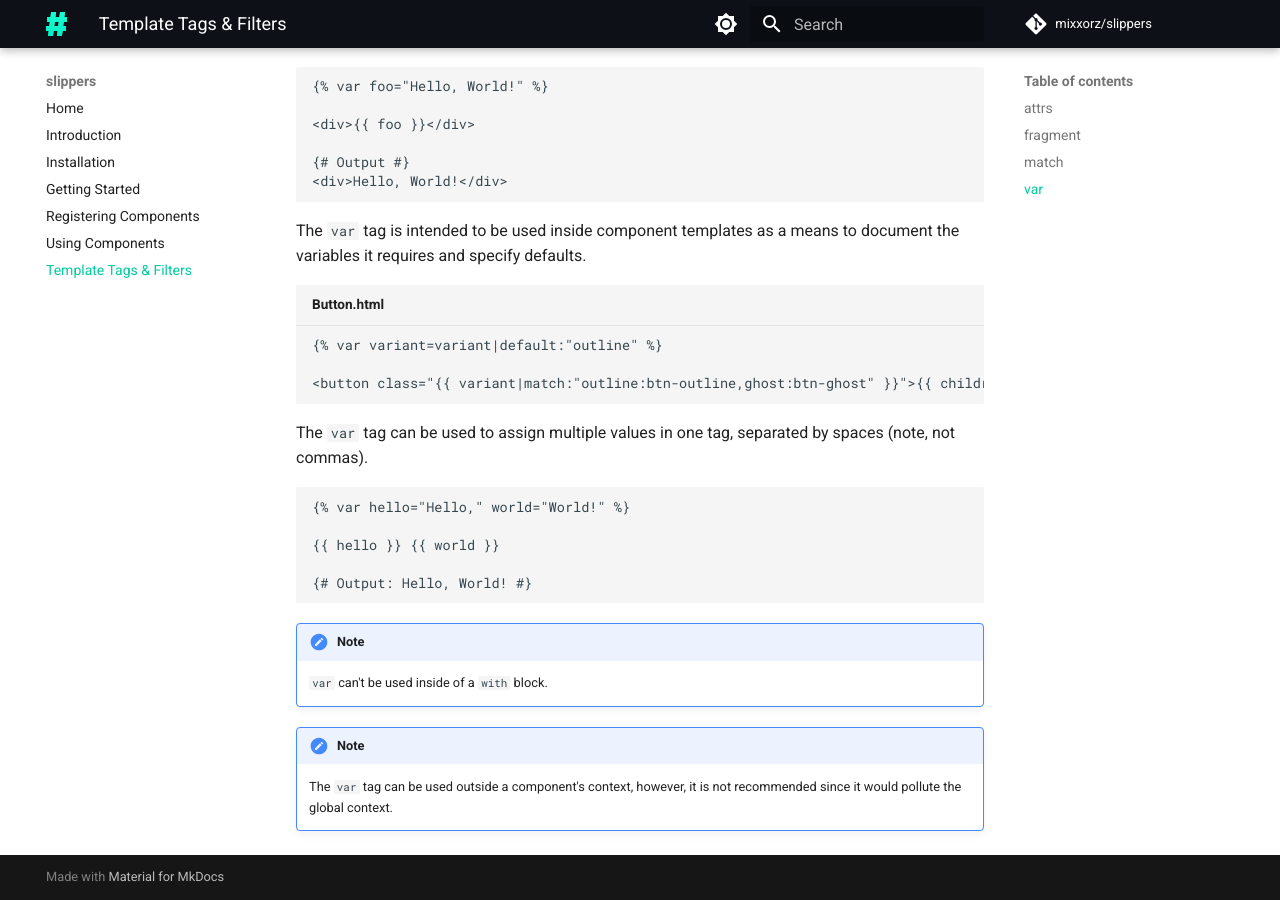
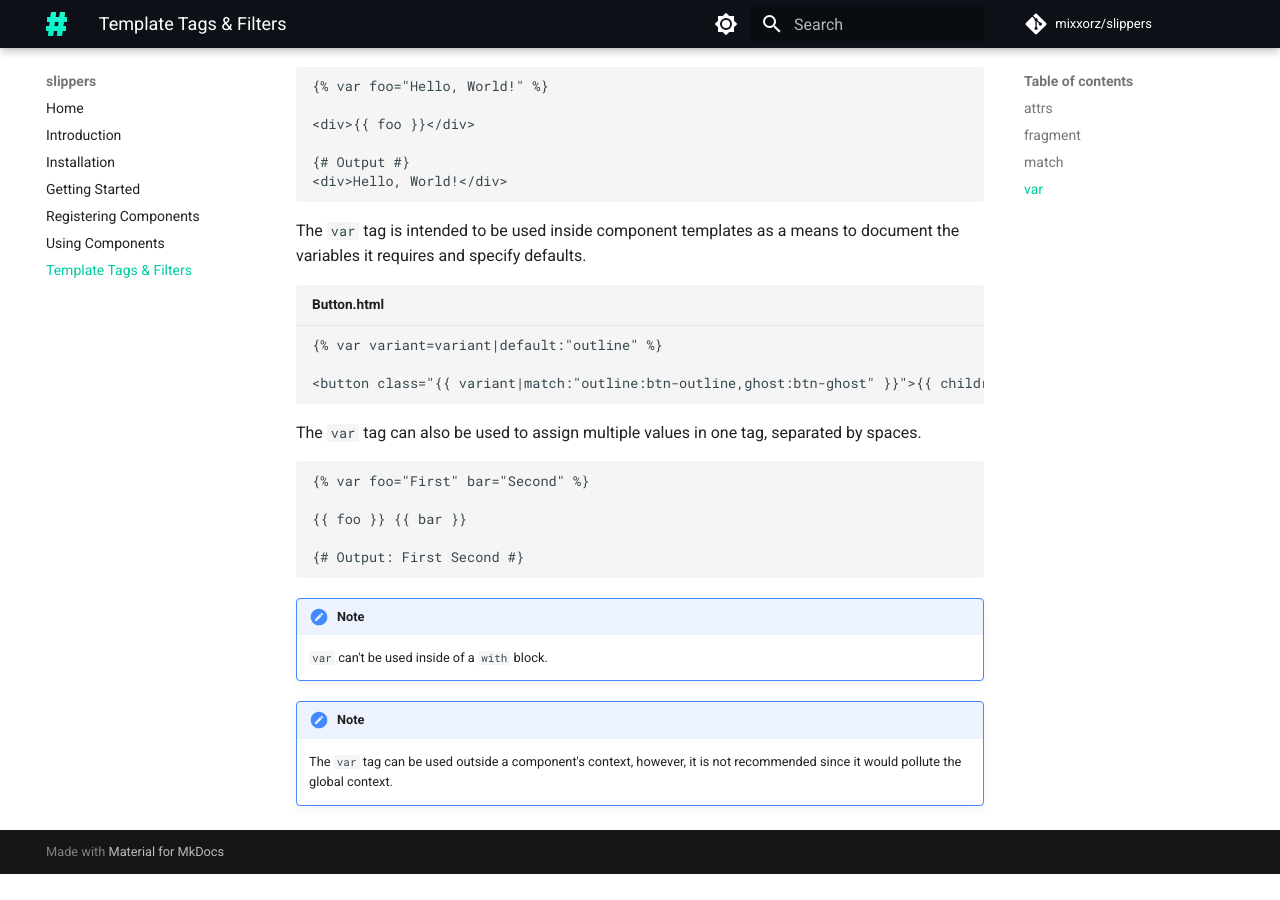
Before and after one commit to mixxorz/slippers, an MkDocs documentation site: the page built from docs/template-tags-filters.md, in a window 1280 px wide and 900 px high, scrolled down 2834 px. Built offline with MkDocs 1.6.1 and Material for MkDocs 9.7.7, drawn with Linux system fonts in a browser that asks for light colours; comment, search, counter and statistics services are not loaded; after the commit the page ends 3708 px from its top, so only the background shows below that.

Commit message:
Update var template tag example

````diff
--- a/docs/template-tags-filters.md
+++ b/docs/template-tags-filters.md
@@ -151,14 +151,14 @@ The `var` tag is intended to be used inside component templates as a means to do
 <button class="{{ variant|match:"outline:btn-outline,ghost:btn-ghost" }}">{{ children }}</button>
 ```
 
-The `var` tag can be used to assign multiple values in one tag, separated by spaces (note, not commas).
+The `var` tag can also be used to assign multiple values in one tag, separated by spaces.
 
 ```slippers
-{% var hello="Hello," world="World!" %}
+{% var foo="First" bar="Second" %}
 
-{{ hello }} {{ world }}
+{{ foo }} {{ bar }}
 
-{# Output: Hello, World! #}
+{# Output: First Second #}
 ```
 
 !!! note
````
